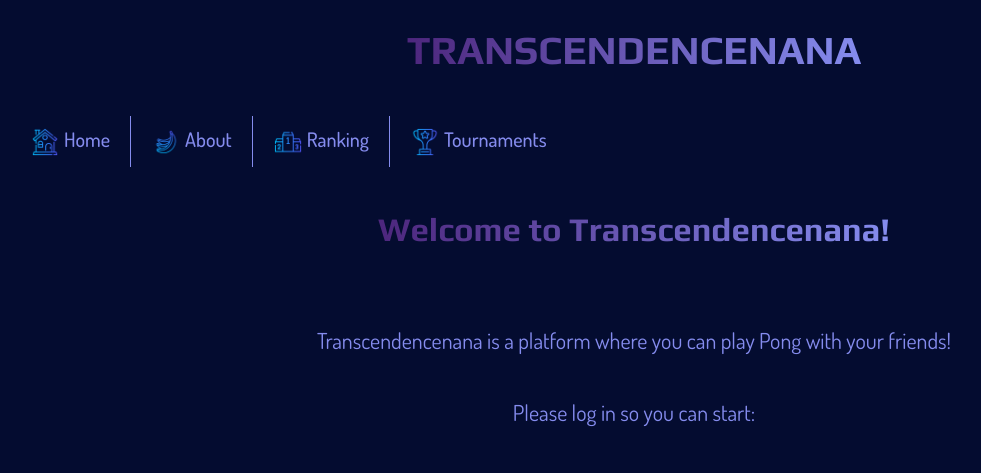
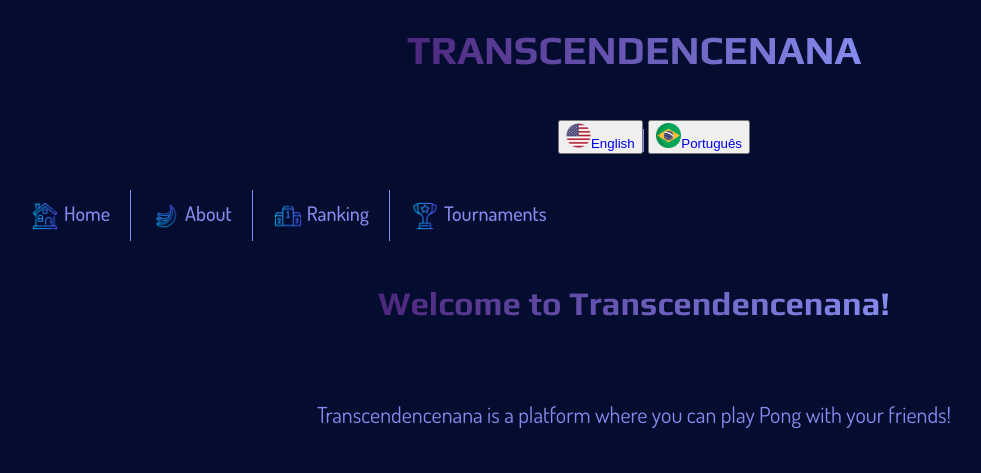
Before and after one commit to rofnavarro/42-ft_transcendence, a Django app: page / in a window 1280 px wide. Shown: the top 473 px of the page, without its empty margins (6-987 px from the left). Run offline with Django 4.2, Linux system fonts and the light colour scheme.

Commit message:
tentando resolver conflitos

```diff
--- a/ft_transcendence/settings.py
+++ b/ft_transcendence/settings.py
@@ -70,6 +70,7 @@ TEMPLATES = [
 				'django.template.context_processors.request',
 				'django.contrib.auth.context_processors.auth',
 				'django.contrib.messages.context_processors.messages',
+
 			],
 		},
 	},
@@ -111,8 +112,8 @@ AUTH_PASSWORD_VALIDATORS = [
 ]
 
 # Internationalization
-# LANGUAGE_CODE = 'en-us'
-LANGUAGE_CODE = 'pt-br'
+LANGUAGE_CODE = 'en-us'
+# LANGUAGE_CODE = 'pt-br'
 LOCALE_PATHS = [
     os.path.join(BASE_DIR, 'locale'),
 ]
--- a/ft_transcendence/urls.py
+++ b/ft_transcendence/urls.py
@@ -15,6 +15,7 @@ urlpatterns = [
 	path('login/', include('login.urls')),
 	path('users/', include('users.urls')),
 	path('tournaments/', include('tournaments.urls')),
+	path('set_language/<str:language>/', views.set_language, name='set_language'),
 ]
 
 urlpatterns += static(settings.MEDIA_URL, document_root=settings.MEDIA_ROOT)
--- a/ft_transcendence/views.py
+++ b/ft_transcendence/views.py
@@ -1,4 +1,6 @@
 from django.shortcuts import render
+from django.utils import translation
+from django.shortcuts import redirect
 
 def	homepage(request):
 	return render(request, 'home.html')
@@ -8,3 +10,8 @@ def	aboutpage(request):
 
 def	errorpage(request):
 	return render(request, '404.html')
+
+def set_language(request, language):
+	translation.activate(language)
+	request.session[translation.LANGUAGE_SESSION_KEY] = language
+	return redirect('home')
--- a/static/css/style.css
+++ b/static/css/style.css
@@ -14,6 +14,32 @@ header {
 	width: 100%;
 	top: 0;
 	background-color: #040c30;
+}
+
+.flags {
+	float: right;
+}
+
+.flag-icon {
+	width: 25px;
+	height: 25px;
+}
+
+.flags a {
+	text-decoration: none;
+}
+
+.flags ul {
+	list-style-type: none;
+}
+
+.flags li {
+	display: inline;
+	border-right: 1px solid #858cee;
+}
+
+.flags li:last-child {
+	border-right: none;
 }
 
 body {
--- a/templates/home.html
+++ b/templates/home.html
@@ -3,7 +3,7 @@
 {% load i18n %}
 
 {% block content %}
-	<h2><span class="gradient-text"><b>Welcome to Transcendencenana!</b></span></h2>
+	<h2><span class="gradient-text"><b>{% trans "Welcome to Transcendencenana!" %}</b></span></h2>
 	<br>
 	<p>{% trans "Transcendencenana is a platform where you can play Pong with your friends!" %}</p>
 	{% if not user.is_verified %}
--- a/templates/layout.html
+++ b/templates/layout.html
@@ -26,6 +26,12 @@
 <body>
 	<header>
 		<h1><span class="gradient-text"><b>TRANSCENDENCENANA</b></span></h1>
+		<div class="flags">
+		<ul>
+		<li><button class="language"><a href="{% url 'set_language' 'en-us' %}"><img src="{% static 'imgs/usa-flag.png' %}" class="flag-icon">English</a></button></li>
+		<li><button class="language"><a href="{% url 'set_language' 'pt-br' %}"><img src="{% static 'imgs/brazil-flag.png' %}" class="flag-icon">Português</a></button></li>
+		</ul>
+		</div>
 	<nav>
 		<div class="nav-buttons">
 			<ul>
```
Also changed, not shown: locale/pt_BR/LC_MESSAGES/django.po, static/imgs/brazil-flag.png (added), static/imgs/usa-flag.png (added), 1 other file.
